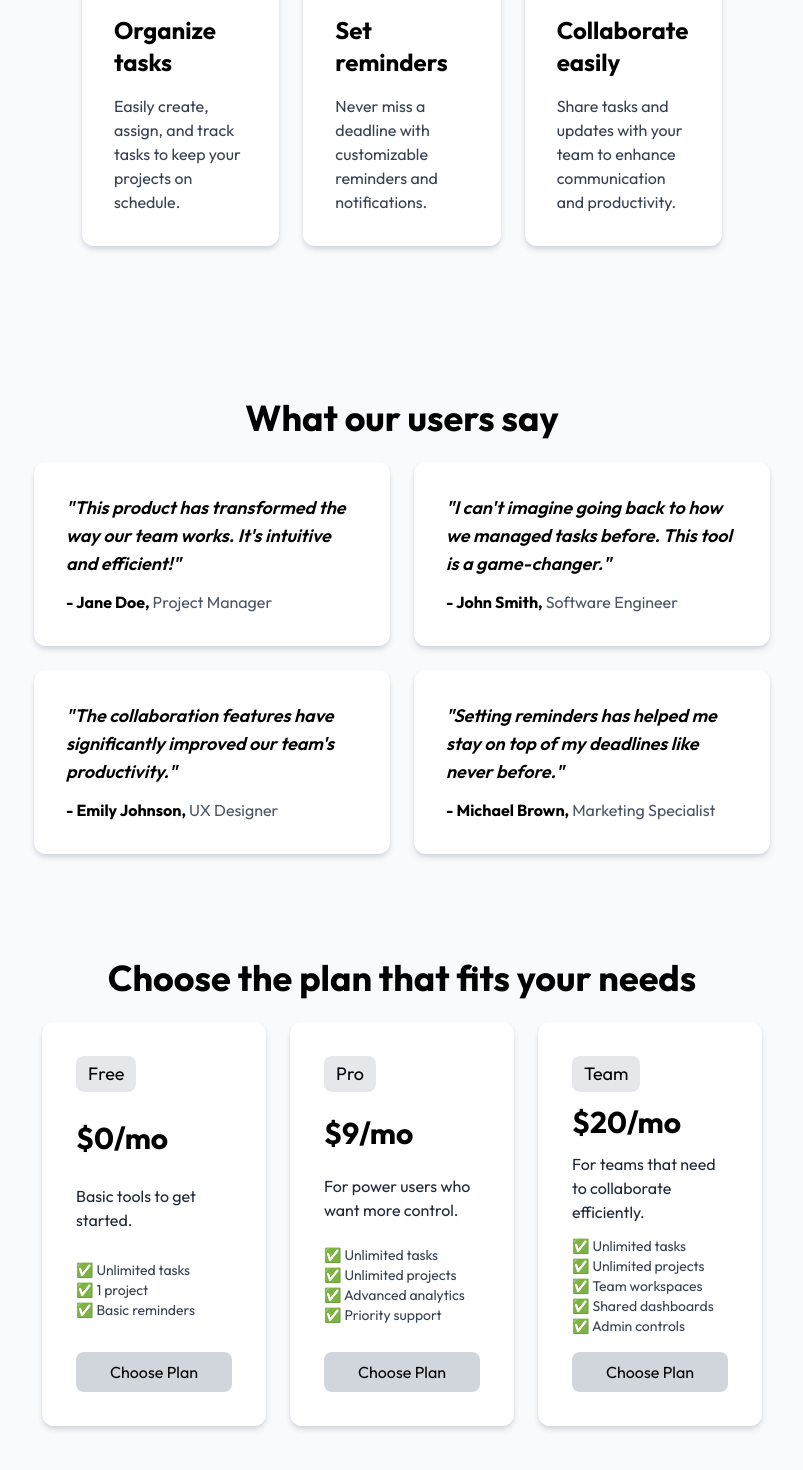
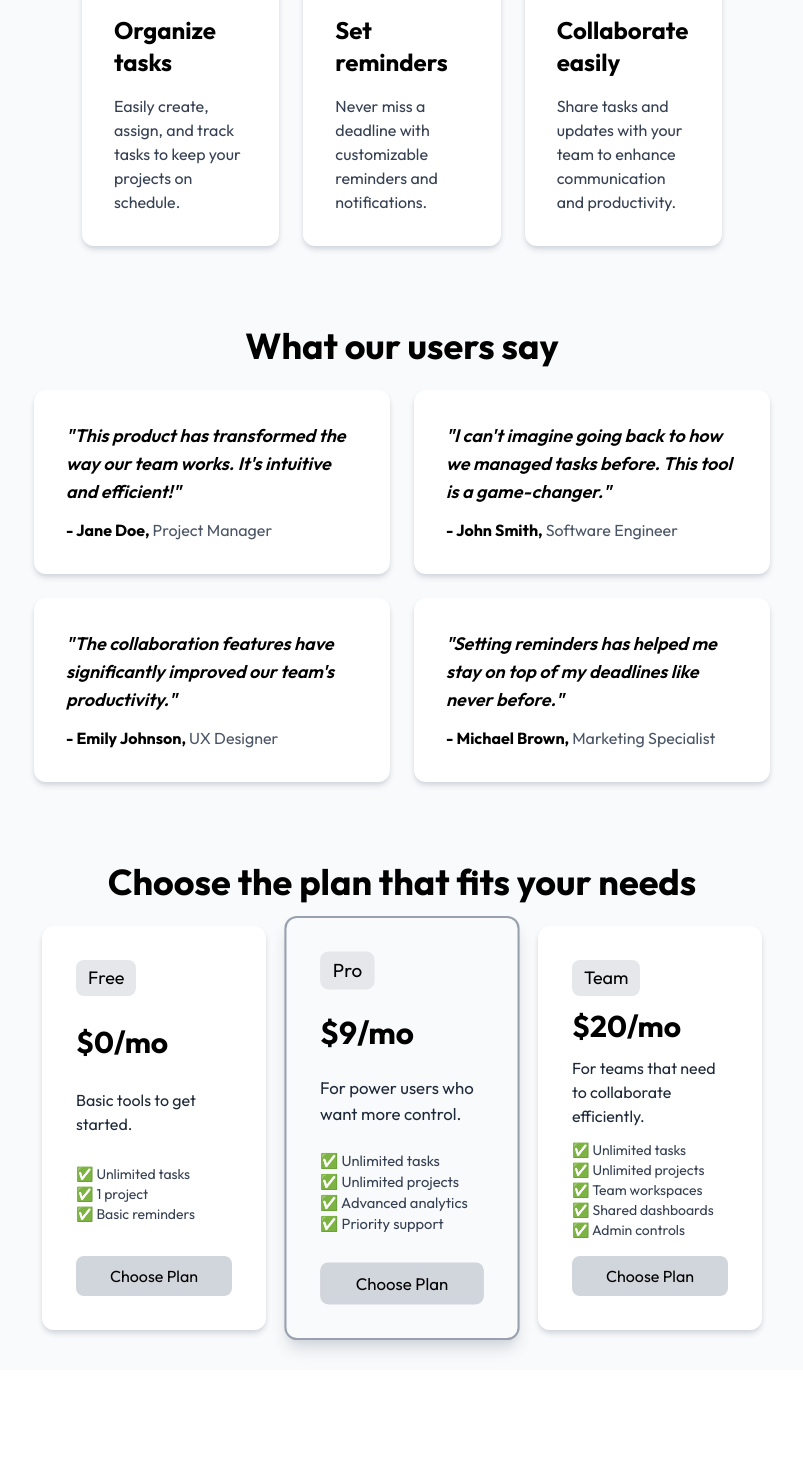
Before and after one commit to ebube92/taskFlow-webpage, a React (Vite) app: page / in a window 1280 px wide. Shown: the part 842-2312 px from the top of the page, without its empty margins (238-1041 px from the left). After the commit the page ends 2212 px from the top, so only its background shows below. Built offline with nearby package versions, Linux system fonts and the light colour scheme; a web font is replaced by a local one.

Commit message:
done with pricing section

```diff
--- a/src/components/features.jsx
+++ b/src/components/features.jsx
@@ -27,7 +27,7 @@ const features = [
 export default function Features() {
   return (
     <div className="w-full bg-gray-50">
-      <section className="min-h-[70vh] px-4 lg:px-16 w-full lg:w-[70%] mx-auto py-10 font-outfit flex flex-col items-center">
+      <section className="min-h-[60vh] px-4 lg:px-16 w-full lg:w-[70%] mx-auto py-10 font-outfit flex flex-col items-center">
         <h2 className="text-4xl font-bold text-center">Why choose taskFlow?</h2>
         <div className="flex flex-col md:flex-row gap-6 justify-between items-stretch mt-6 px-4 md:px-16">
           {features.map((item) => (
--- a/src/components/pricing.jsx
+++ b/src/components/pricing.jsx
@@ -25,7 +25,7 @@ const plans = [
 export default function Pricing() {
   return (
     <div className="w-full bg-gray-50">
-      <section className="min-h-[70vh] px-6 lg:px-16 w-full lg:w-[70%] mx-auto py-10 font-outfit flex flex-col items-center">
+      <section className="min-h-[60vh] px-6 lg:px-16 w-full lg:w-[70%] mx-auto py-10 font-outfit flex flex-col items-center">
         <h2 className="text-4xl font-bold text-center">
           Choose the plan that fits your needs
         </h2>
--- a/src/components/pricingCard.jsx
+++ b/src/components/pricingCard.jsx
@@ -6,7 +6,7 @@ export default function PricingCard({
   highlight,
 }) {
     return (
-        <div className="bg-white flex flex-col justify-between font-outfit p-8 rounded-xl shadow-md hover:shadow-lg transition-all duration-300 shadow-gray-300 flex-1 border-2 border-transparent hover:border-blue-500 {highlight ? highlight : ''}">
+        <div className={`bg-white flex flex-col justify-between font-outfit p-8 rounded-xl shadow-md hover:shadow-lg transition-all duration-300 shadow-gray-300 flex-1 border-2 border-transparent hover:border-black hover:scale-105 ${highlight ? 'highlight' : ''}`}>
             <h3 className="text-lg bg-gray-200 py-1 px-3 rounded-lg w-max">{planName}</h3>
             <p className="text-3xl font-bold my-3">{price}</p>
             <p className="text-gray-800 mb-3">{description}</p>
--- a/src/components/testimonials.jsx
+++ b/src/components/testimonials.jsx
@@ -26,7 +26,7 @@ const testimonials = [
 export default function Testimonials() {
     return (
         <div className="w-full bg-gray-50">
-            <section className="min-h-[70vh] px-6 lg:px-16 w-full lg:w-[70%] mx-auto py-10 font-outfit flex flex-col items-center">
+            <section className="min-h-[60vh] px-6 lg:px-16 w-full lg:w-[70%] mx-auto py-10 font-outfit flex flex-col items-center">
                 <h2 className="text-4xl font-bold text-center">What our users say</h2>
                 <div className="grid grid-cols-1 md:grid-cols-2 gap-6 justify-between items-stretch mt-6 px-4 w-full">
                     {testimonials.map((item, index) => (
--- a/src/index.css
+++ b/src/index.css
@@ -6,8 +6,6 @@
     --color-button: #c7c7c7;
 }
 
-@layer components {
-    .highlight {
-        @apply bg-gray-700
-    }
+.highlight {
+    @apply bg-gray-50 border-gray-400 shadow-lg scale-105;
 }
```
